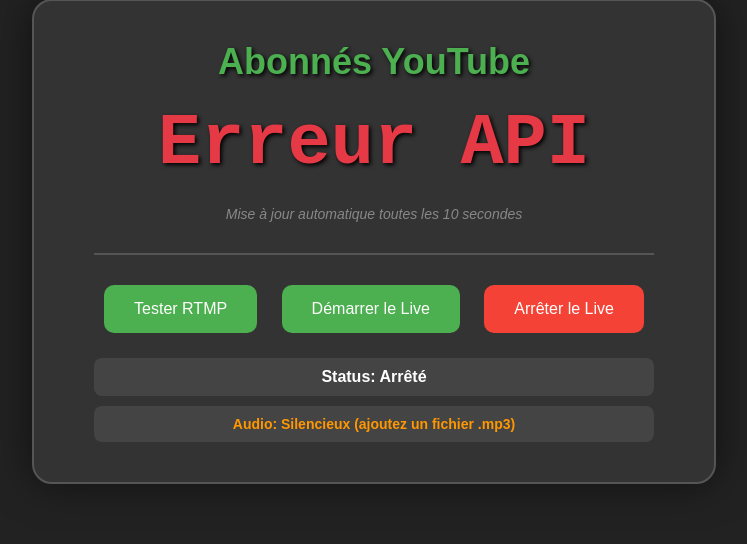
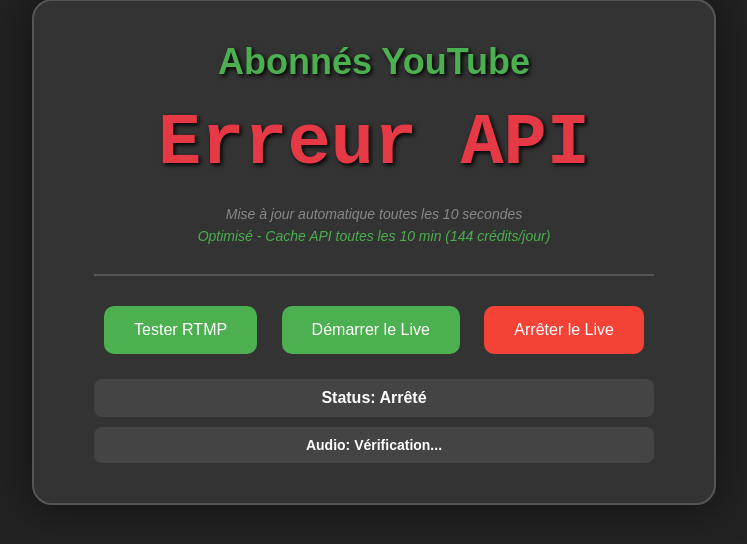
Before and after one commit to simonbrienne/live-youtube, a Flask app: page / in a window 1280 px wide. Shown: the part 101-645 px from the top of the page, without its empty margins (266-1013 px from the left). Run offline with Flask 3, Linux system fonts and the light colour scheme; data that the repository does not hold is empty.

Commit message:
Optimize YouTube subscriber caching and update mechanisms in app.py and index.html

```diff
--- a/app.py
+++ b/app.py
@@ -3,16 +3,12 @@
 from googleapiclient.discovery import build
 from google.oauth2.credentials import Credentials
 import logging
-from dotenv import load_dotenv
 import subprocess
 import threading
 import time
 
 # Désactiver les logs de discovery cache
 logging.getLogger('googleapiclient.discovery_cache').setLevel(logging.ERROR)
-
-# Charger les variables d'environnement depuis le fichier .env
-load_dotenv()
 
 app = Flask(__name__)
 
@@ -23,6 +19,13 @@
 # Variables globales pour le streaming
 streaming_process = None
 should_stop_stream = False
+
+# Cache global pour les données YouTube (OPTIMISATION)
+cached_subscribers = None
+cache_last_update = 0
+cache_update_interval = 10  # Mise à jour toutes les 10 secondes (8 640 crédits/jour)
+cache_thread = None
+should_stop_cache = False
 
 def get_youtube_client():
     """Créer et retourner un client YouTube authentifié"""
@@ -75,6 +78,67 @@
         logger.error(f"Erreur lors de la récupération des abonnés: {e}")
         return None
 
+def update_subscriber_cache():
+    """Thread dédié pour mettre à jour le cache des abonnés (OPTIMISATION)"""
+    global cached_subscribers, cache_last_update, should_stop_cache
+
+    logger.info("Thread de cache des abonnés démarré")
+
+    while not should_stop_cache:
+        try:
+            subscribers = get_channel_subscribers()
+            if subscribers is not None:
+                cached_subscribers = subscribers
+                cache_last_update = time.time()
+                logger.info(f"Cache mis à jour: {subscribers} abonnés")
+            else:
+                logger.warning("Échec de la mise à jour du cache des abonnés")
+
+            # Attendre avant la prochaine mise à jour
+            for _ in range(cache_update_interval):
+                if should_stop_cache:
+                    break
+                time.sleep(1)
+
+        except Exception as e:
+            logger.error(f"Erreur dans le thread de cache: {e}")
+            if not should_stop_cache:
+                time.sleep(10)
+
+    logger.info("Thread de cache des abonnés arrêté")
+
+def get_cached_subscribers():
+    """Récupérer les abonnés depuis le cache (OPTIMISATION)"""
+    global cached_subscribers, cache_last_update
+
+    # Si pas de cache ou cache trop ancien (plus de 30 secondes)
+    if cached_subscribers is None or (time.time() - cache_last_update) > 30:
+        # Faire un appel direct seulement si vraiment nécessaire
+        subscribers = get_channel_subscribers()
+        if subscribers is not None:
+            cached_subscribers = subscribers
+            cache_last_update = time.time()
+        return cached_subscribers
+
+    return cached_subscribers
+
+def start_cache_thread():
+    """Démarrer le thread de cache s'il n'est pas déjà actif"""
+    global cache_thread, should_stop_cache
+
+    if cache_thread is None or not cache_thread.is_alive():
+        should_stop_cache = False
+        cache_thread = threading.Thread(target=update_subscriber_cache)
+        cache_thread.daemon = True
+        cache_thread.start()
+        logger.info("Thread de cache démarré")
+
+def stop_cache_thread():
+    """Arrêter le thread de cache"""
+    global should_stop_cache
+    should_stop_cache = True
+    logger.info("Signal d'arrêt envoyé au thread de cache")
+
 def generate_video_with_counter():
     """Générer un flux vidéo avec le compteur d'abonnés"""
     global streaming_process
@@ -98,8 +162,8 @@
             break
 
     try:
-        # Récupérer le nombre d'abonnés initial
-        subscribers = get_channel_subscribers()
+        # Récupérer le nombre d'abonnés depuis le cache (OPTIMISATION)
+        subscribers = get_cached_subscribers()
         if not subscribers:
             subscribers = "Erreur"
 
@@ -184,14 +248,15 @@
         return False
 
 def update_stream_overlay():
-    """Mettre à jour l'overlay du stream avec le nombre d'abonnés"""
+    """Mettre à jour l'overlay du stream avec le nombre d'abonnés (OPTIMISÉ)"""
     global streaming_process, should_stop_stream
 
     while streaming_process and streaming_process.poll() is None and not should_stop_stream:
         try:
-            subscribers = get_channel_subscribers()
+            # Utiliser le cache au lieu d'un appel API direct (OPTIMISATION)
+            subscribers = get_cached_subscribers()
             if subscribers and not should_stop_stream:
-                logger.info(f"Abonnés actuels: {subscribers}")
+                logger.info(f"Abonnés actuels (depuis cache): {subscribers}")
 
                 # Redémarrer FFmpeg avec le nouveau nombre d'abonnés
                 if streaming_process and not should_stop_stream:
@@ -202,7 +267,7 @@
                     if not should_stop_stream:
                         generate_video_with_counter()
 
-            time.sleep(30)  # Mise à jour toutes les 30 secondes
+            time.sleep(10)  # Mise à jour toutes les 10 secondes pour synchroniser avec le cache
 
         except Exception as e:
             logger.error(f"Erreur lors de la mise à jour de l'overlay: {e}")
@@ -220,10 +285,15 @@
 
 @app.route("/api/subscribers")
 def api_subscribers():
-    """API endpoint pour récupérer le nombre d'abonnés"""
-    subscribers = get_channel_subscribers()
+    """API endpoint pour récupérer le nombre d'abonnés (OPTIMISÉ)"""
+    # Utiliser le cache au lieu d'un appel API direct (OPTIMISATION)
+    subscribers = get_cached_subscribers()
     if subscribers is not None:
-        return jsonify({"subscribers": subscribers})
+        return jsonify({
+            "subscribers": subscribers,
+            "cached": True,
+            "last_update": cache_last_update
+        })
     else:
         return jsonify({"error": "Impossible de récupérer les abonnés"}), 500
 
@@ -242,6 +312,9 @@
 
     # Réinitialiser le flag d'arrêt
     should_stop_stream = False
+
+    # Démarrer le thread de cache si pas déjà actif (OPTIMISATION)
+    start_cache_thread()
 
     # Démarrer le streaming FFmpeg
     if generate_video_with_counter():
@@ -329,75 +402,46 @@
         return jsonify({"error": "YTB_STREAM_KEY manquante"}), 500
 
     try:
-        logger.info(f"Test RTMP vers {rtmp_url}/{stream_key[:8]}...")
+        logger.info(f"Test RTMP vers {rtmp_url} avec la clé {stream_key}")
 
-        # Test simple de 5 secondes avec des paramètres minimaux
-        test_cmd = [
-            "ffmpeg", "-y",
+        # Utiliser FFmpeg pour tester la connexion RTMP
+        ffmpeg_cmd = [
+            "ffmpeg",
             "-f", "lavfi",
-            "-i", "testsrc=duration=5:size=320x240:rate=10",
-            "-f", "lavfi",
-            "-i", "sine=frequency=440:duration=5",
-            "-c:v", "libx264",
-            "-preset", "ultrafast",
-            "-tune", "zerolatency",
-            "-b:v", "300k",
-            "-pix_fmt", "yuv420p",
-            "-g", "10",
+            "-i", "anullsrc=channel_layout=stereo:sample_rate=44100",
+            "-t", "10",  # Durée de 10 secondes pour le test
             "-c:a", "aac",
-            "-b:a", "64k",
-            "-ac", "2",
+            "-b:a", "128k",
             "-ar", "44100",
-            "-t", "5",
             "-f", "flv",
             f"{rtmp_url}/{stream_key}"
         ]
 
-        logger.info("Exécution du test RTMP...")
-        result = subprocess.run(
-            test_cmd,
-            capture_output=True,
-            text=True,
-            timeout=20
+        # Lancer FFmpeg en mode subprocess
+        process = subprocess.Popen(
+            ffmpeg_cmd,
+            stdout=subprocess.PIPE,
+            stderr=subprocess.PIPE
         )
 
-        logger.info(f"Test terminé avec le code: {result.returncode}")
+        # Attendre la fin du processus
+        stdout, stderr = process.communicate()
 
-        if result.returncode == 0:
-            return jsonify({"message": "Test RTMP réussi!", "status": "success"})
+        if process.returncode == 0:
+            logger.info("Test RTMP réussi")
+            return jsonify({"message": "Test RTMP réussi"})
         else:
-            logger.error(f"STDERR: {result.stderr}")
-            return jsonify({
-                "error": "Test RTMP échoué",
-                "details": result.stderr[-500:],  # Dernières 500 caractères
-                "returncode": result.returncode
-            }), 500
+            logger.error(f"Test RTMP échoué. Code: {process.returncode}")
+            logger.error(f"STDERR: {stderr.decode()}")
+            return jsonify({"error": "Test RTMP échoué"}), 500
 
-    except subprocess.TimeoutExpired:
-        return jsonify({"error": "Timeout: Test RTMP trop long"}), 500
     except Exception as e:
-        logger.error(f"Erreur test RTMP: {e}")
-        return jsonify({"error": f"Erreur test RTMP: {str(e)}"}), 500
-
-@app.route("/api/audio-status")
-def audio_status():
-    """Vérifier les fichiers audio disponibles"""
-    audio_files = []
-    possible_files = ["audio.mp3", "background.mp3", "music.mp3", "stream_audio.mp3"]
-
-    for filename in possible_files:
-        if os.path.exists(filename):
-            size = os.path.getsize(filename)
-            audio_files.append({
-                "filename": filename,
-                "size": f"{size / 1024 / 1024:.2f} MB"
-            })
-
-    return jsonify({
-        "audio_files": audio_files,
-        "has_audio": len(audio_files) > 0
-    })
+        logger.error(f"Erreur lors du test RTMP: {e}")
+        return jsonify({"error": f"Erreur lors du test RTMP: {str(e)}"}), 500
 
 if __name__ == "__main__":
+    # Démarrer le thread de cache au démarrage de l'application (OPTIMISATION)
+    start_cache_thread()
+
     port = int(os.environ.get("PORT", 5000))
     app.run(host="0.0.0.0", port=port, debug=False)
--- a/templates/index.html
+++ b/templates/index.html
@@ -11,6 +11,7 @@
         <div id="count">Chargement...</div>
         <div class="update-info">
             <small>Mise à jour automatique toutes les 10 secondes</small>
+            <small id="cache-info" style="display:block; color: #4CAF50; margin-top: 5px;">Optimisé - Cache API toutes les 10 min (144 crédits/jour)</small>
         </div>
 
         <div class="stream-controls">
@@ -30,6 +31,14 @@
 
                 if (data.subscribers !== undefined) {
                     document.getElementById("count").textContent = data.subscribers.toLocaleString();
+
+                    // Afficher les informations de cache (OPTIMISATION)
+                    const cacheInfo = document.getElementById("cache-info");
+                    if (data.cached && data.last_update) {
+                        const lastUpdate = new Date(data.last_update * 1000).toLocaleTimeString();
+                        cacheInfo.textContent = `Optimisé - Cache mis à jour: ${lastUpdate}`;
+                        cacheInfo.style.color = "#4CAF50";
+                    }
                 } else {
                     document.getElementById("count").textContent = "Erreur API";
                 }
@@ -136,7 +145,7 @@
             }
         }
 
-        // Mettre à jour toutes les 10 secondes
+        // Mettre à jour toutes les 10 secondes (mais utilise le cache)
         setInterval(updateCount, 10000);
         setInterval(checkStreamStatus, 5000);
 
```
Also changed, not shown: 1 other file.
